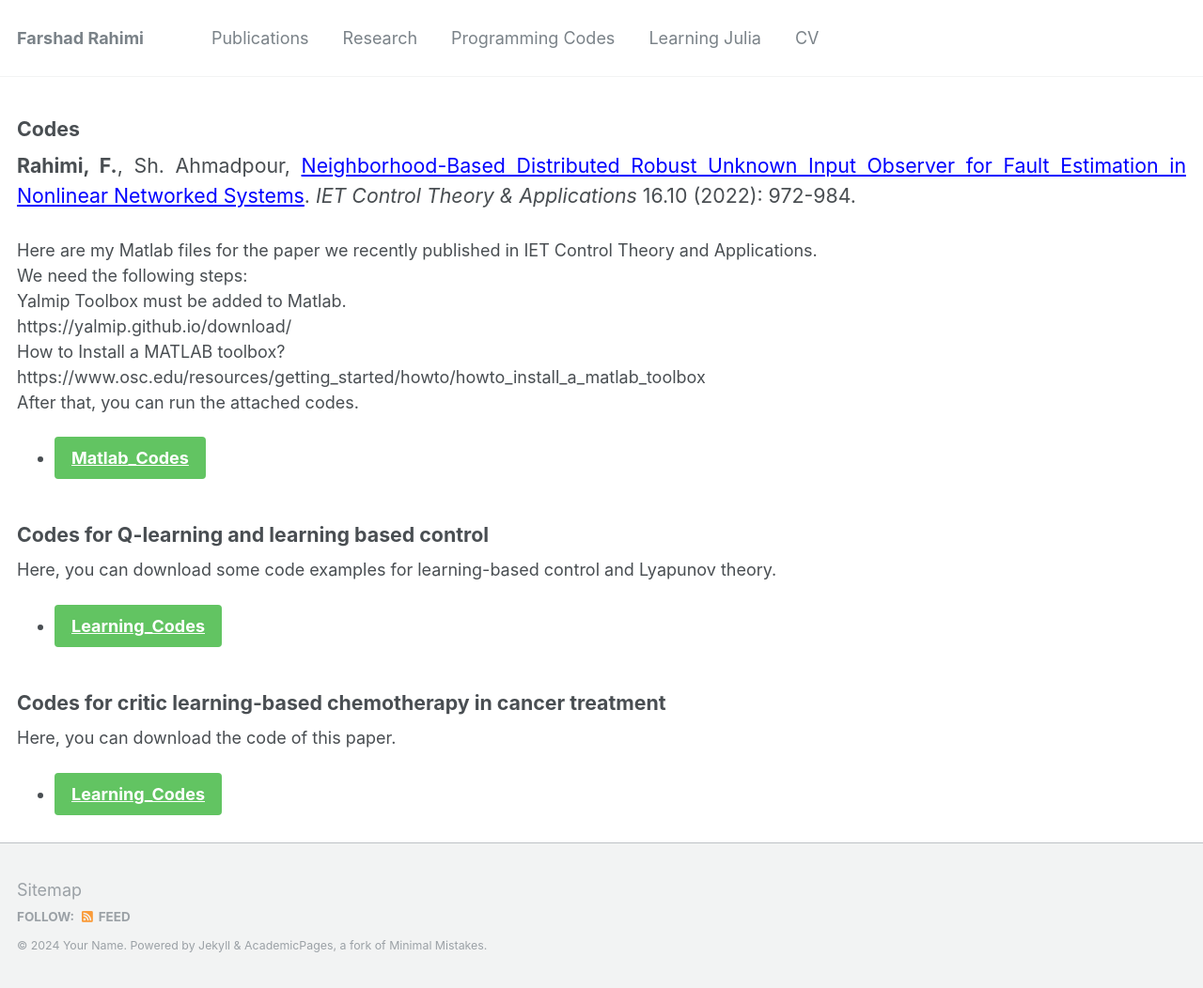
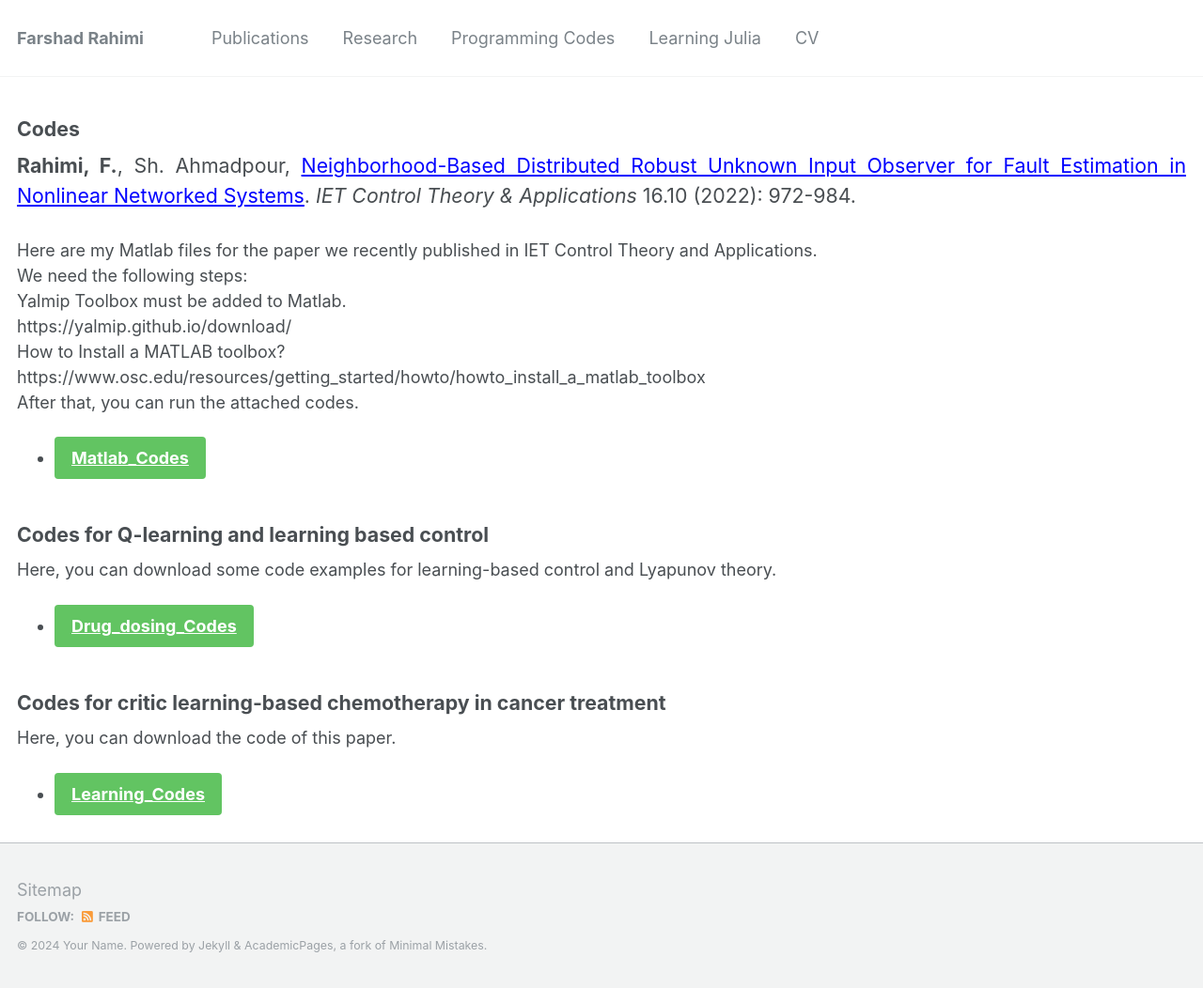
Before and after one commit to Farshad-Rahimi/FarshadRahimi, a Jekyll site: the page built from _teaching/2015-spring-teaching-2.md, in a window 1280 px wide. Shown: the whole page at 94% size. Built offline with Jekyll 4.4.1, drawn with Linux system fonts in a browser that asks for light colours.

Commit message:
Update 2015-spring-teaching-2.md

```diff
--- a/_teaching/2015-spring-teaching-2.md
+++ b/_teaching/2015-spring-teaching-2.md
@@ -27,7 +27,7 @@ After that, you can run the attached codes.
 #### Codes for Q-learning and learning based control
 
 Here, you can download some code examples for learning-based control and Lyapunov theory.
-- [Learning_Codes](https://farshad-rahimi.github.io/FarshadRahimi/files/learningCodes.rar){: .btn .btn--success .btn--large}
+- [Drug_dosing_Codes](https://farshad-rahimi.github.io/FarshadRahimi/files/learningCodes.rar){: .btn .btn--success .btn--large}
 
 
 {: .text-justify style="font-size: 16pt" reversed="reversed"}
```
